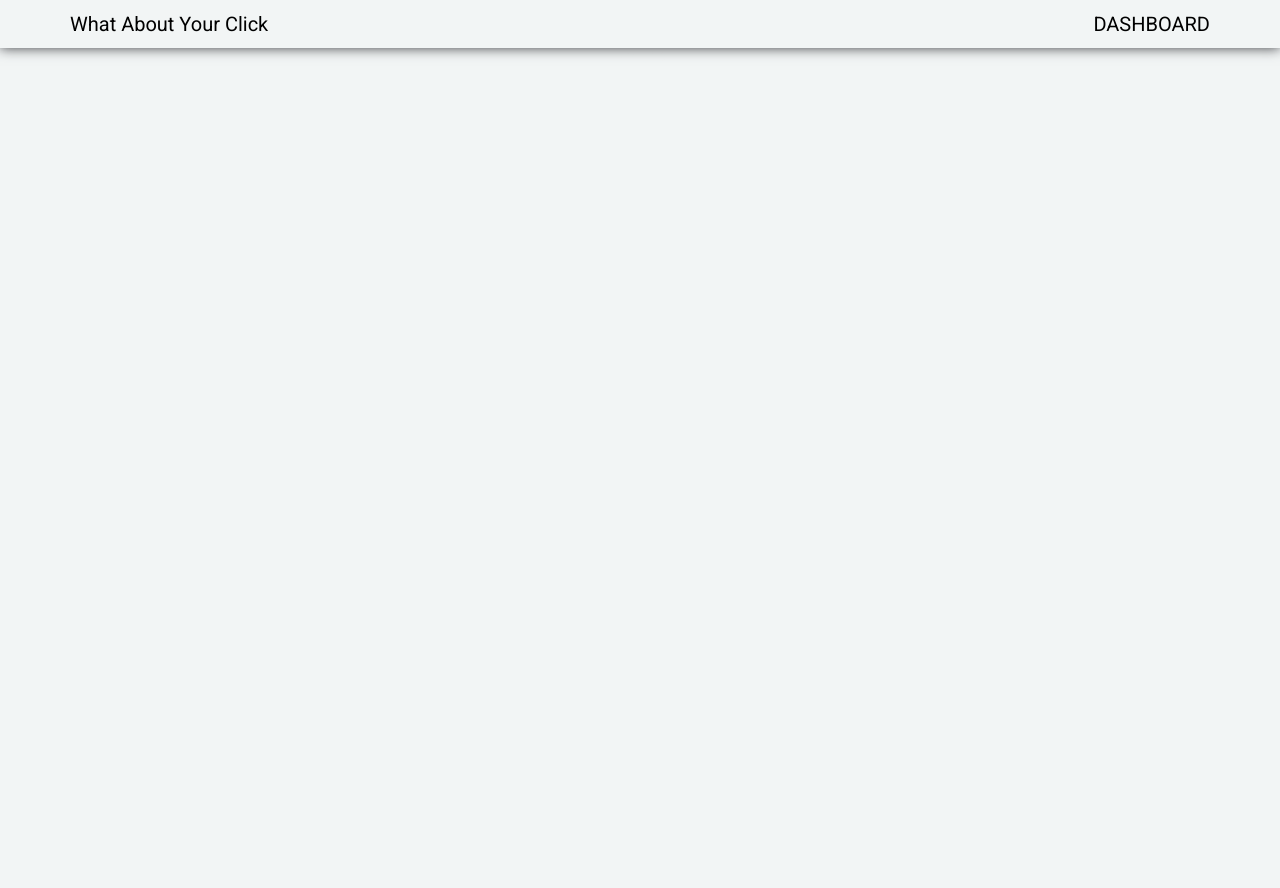
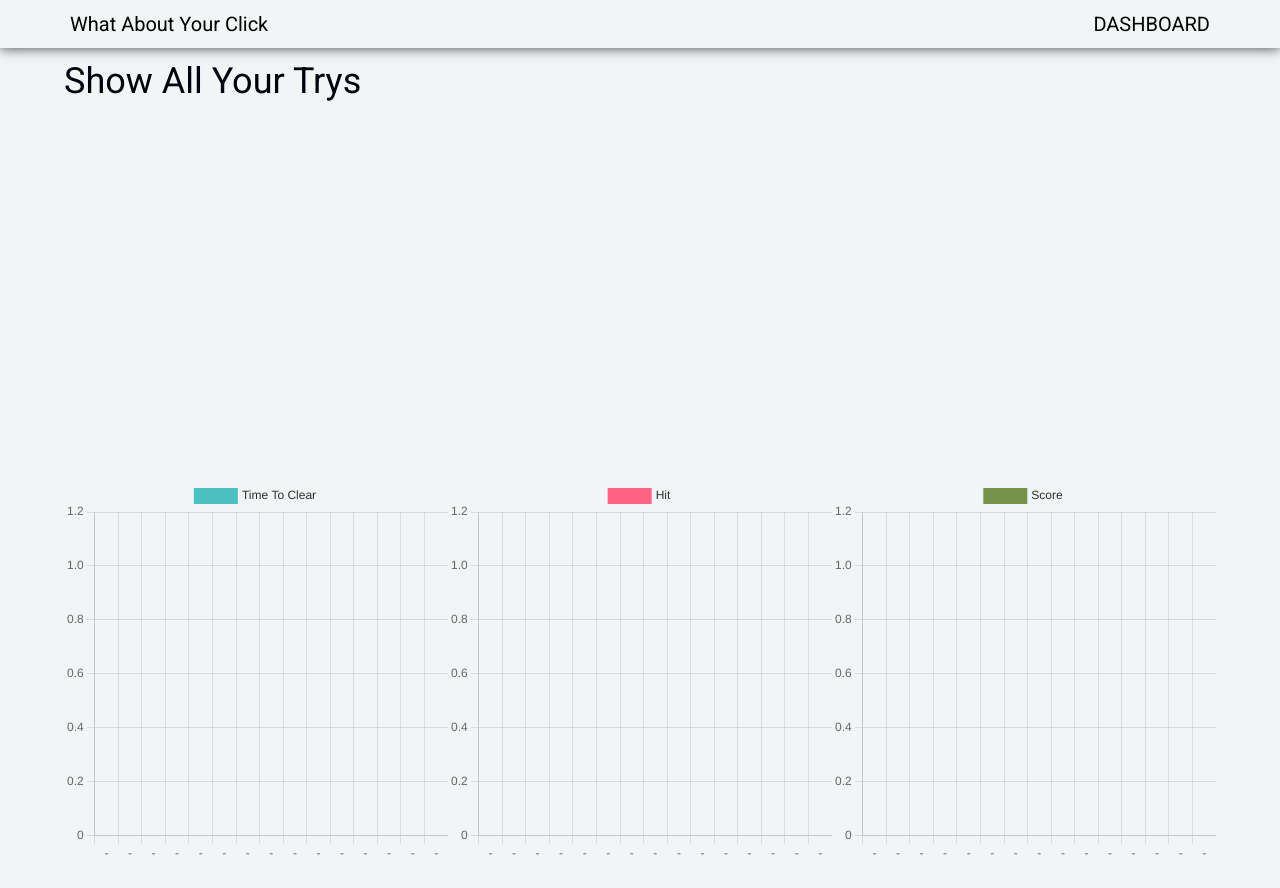
Before and after one commit to tjdwp0211/shooting-game, a Next.js app: page /board in a window 1280 px wide. Built offline with nearby package versions, Linux system fonts and the light colour scheme.

Commit message:
style: Board page style #27
- Create board page style
- And board page Component is going to separated

```diff
--- a/src/pages/board.tsx
+++ b/src/pages/board.tsx
@@ -1,8 +1,113 @@
-import React from "react";
+import React, { useEffect, useState } from "react";
+import styled from "@emotion/styled";
 import Layout from "../layout/default/Layout";
+import { Chart, Text } from "../components";
+import { black } from "../style/palette/palette";
+import { useCheckStorageItems } from "../customhook";
+import { UseCheckStorageItems } from "../type/customhook/useCheckStorageItemsType";
+import { boldFont } from "../style/fonts/inedx";
 
 function Board() {
-  return <Layout indexPage={false}>BOARD</Layout>;
+  const [storageItems, setStorageItems] = useState<UseCheckStorageItems>();
+  const nullLabel = Array.from({ length: 15 }).fill("-") as string[];
+  const playerNames = storageItems ? storageItems.allTrys.playerNames : [];
+  useEffect(() => {
+    setStorageItems(useCheckStorageItems);
+  }, []);
+  const defaultChartProps = {
+    labelsForLineX: [
+      ...playerNames,
+      ...nullLabel.slice(0, 15 - playerNames.length),
+    ],
+    size: ["300", "300"],
+  };
+  const chartDatas = [
+    {
+      type: "bar" as "line",
+      label: "Time To Clear",
+      data: storageItems && storageItems.allTrys.timeToClear,
+      borderColor: "rgb(75, 192, 192)",
+      backgroundColor: "rgb(75, 192, 192)",
+    },
+    {
+      type: "bar" as "line",
+      label: "Hit",
+      data: storageItems && storageItems.allTrys.makeHit,
+      borderColor: "rgb(255, 99, 132)",
+      backgroundColor: "rgb(255, 99, 132)",
+    },
+    {
+      type: "bar" as "line",
+      label: "Score",
+      data: storageItems && storageItems.allTrys.stackingScore,
+      borderColor: "#76914a",
+      backgroundColor: "#76914a",
+    },
+  ];
+
+  return (
+    <Layout indexPage={false}>
+      <TopSectionWrapper>
+        <Text size={36} weight={boldFont}>
+          Show All Your Trys
+        </Text>
+        <div>필터 들어갈 곳</div>
+      </TopSectionWrapper>
+      <ChartWrapper>
+        <Chart {...defaultChartProps} chartDatas={[chartDatas[0]]} />
+        <Chart {...defaultChartProps} chartDatas={[chartDatas[1]]} />
+        <Chart {...defaultChartProps} chartDatas={[chartDatas[2]]} />
+      </ChartWrapper>
+    </Layout>
+  );
 }
 
 export default Board;
+
+const TopSectionWrapper = styled.div`
+  width: 100%;
+  height: 124px;
+  p {
+    padding: 12px 0px;
+    color: ${black};
+  }
+`;
+
+const ChartWrapper = styled.div`
+  width: 100%;
+  height: fit-content;
+  padding-bottom: 24px;
+  display: flex;
+  align-items: center;
+  justify-content: space-between;
+  & > * {
+    width: 39vw;
+    max-width: 488px;
+    height: 39vw;
+    max-height: 488px;
+  }
+  @media (max-width: 1720px) {
+    & > * {
+      width: 30vw !important;
+      height: 30vw !important;
+    }
+  }
+  @media (max-width: 1024px) {
+    flex-direction: column;
+    & > * {
+      width: 296px !important;
+      height: 296px !important;
+    }
+    @media (max-width: 766px) {
+      & > * {
+        min-width: 186px;
+        width: 40% !important;
+        min-height: 186px;
+        height: 40% !important;
+      }
+    }
+  }
+  @media (orientation: landscape) {
+    flex-direction: row;
+  }
+`;
```
